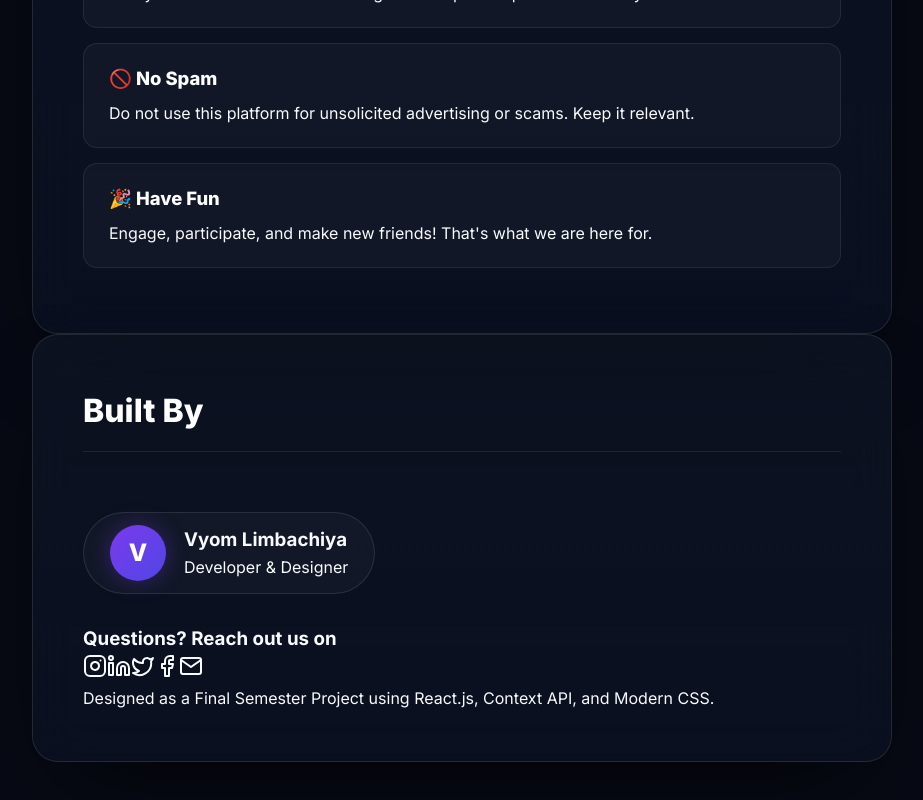
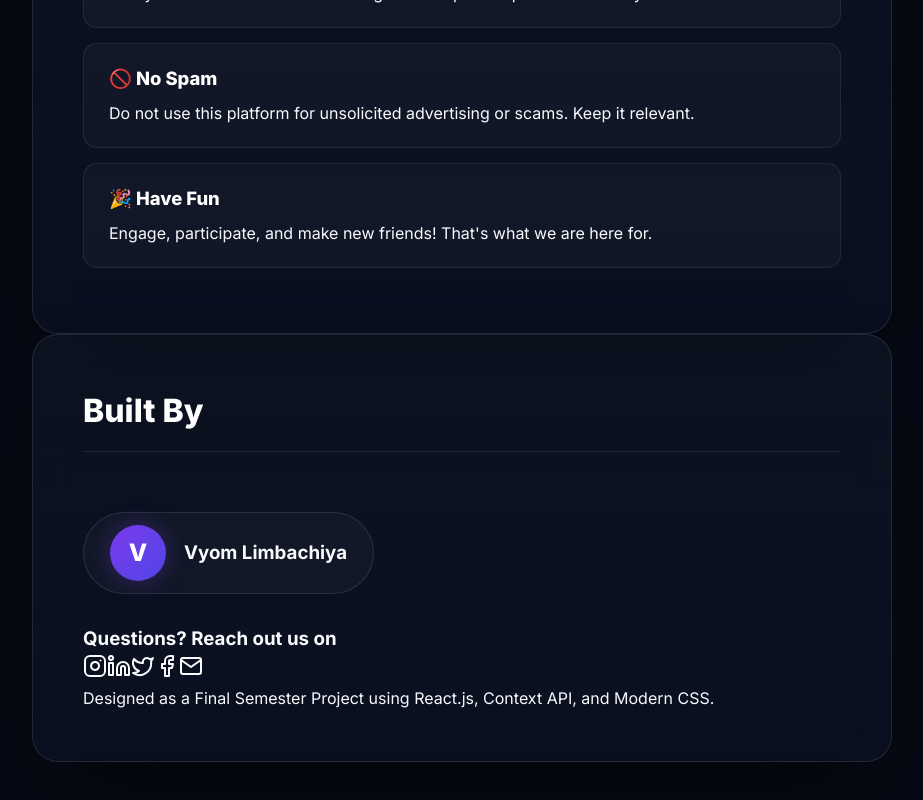
Before and after one commit to vyom2507/EventConnect, a React (Vite) app in the folder EventConnect/eventconnect-frontend/: page /about in a window 1280 px wide. Shown: the part 876-1676 px from the top of the page, without its empty margins (178-1101 px from the left). Built offline with nearby package versions, Linux system fonts and the light colour scheme.

Commit message:
Remove developer title from About page

```diff
--- a/EventConnect/eventconnect-frontend/src/pages/About.jsx
+++ b/EventConnect/eventconnect-frontend/src/pages/About.jsx
@@ -58,7 +58,7 @@ export default function About() {
             <div className="dev-avatar">V</div>
             <div>
               <h3>Vyom Limbachiya</h3>
-              <p>Developer & Designer</p>
+
             </div>
           </div>
 
```
